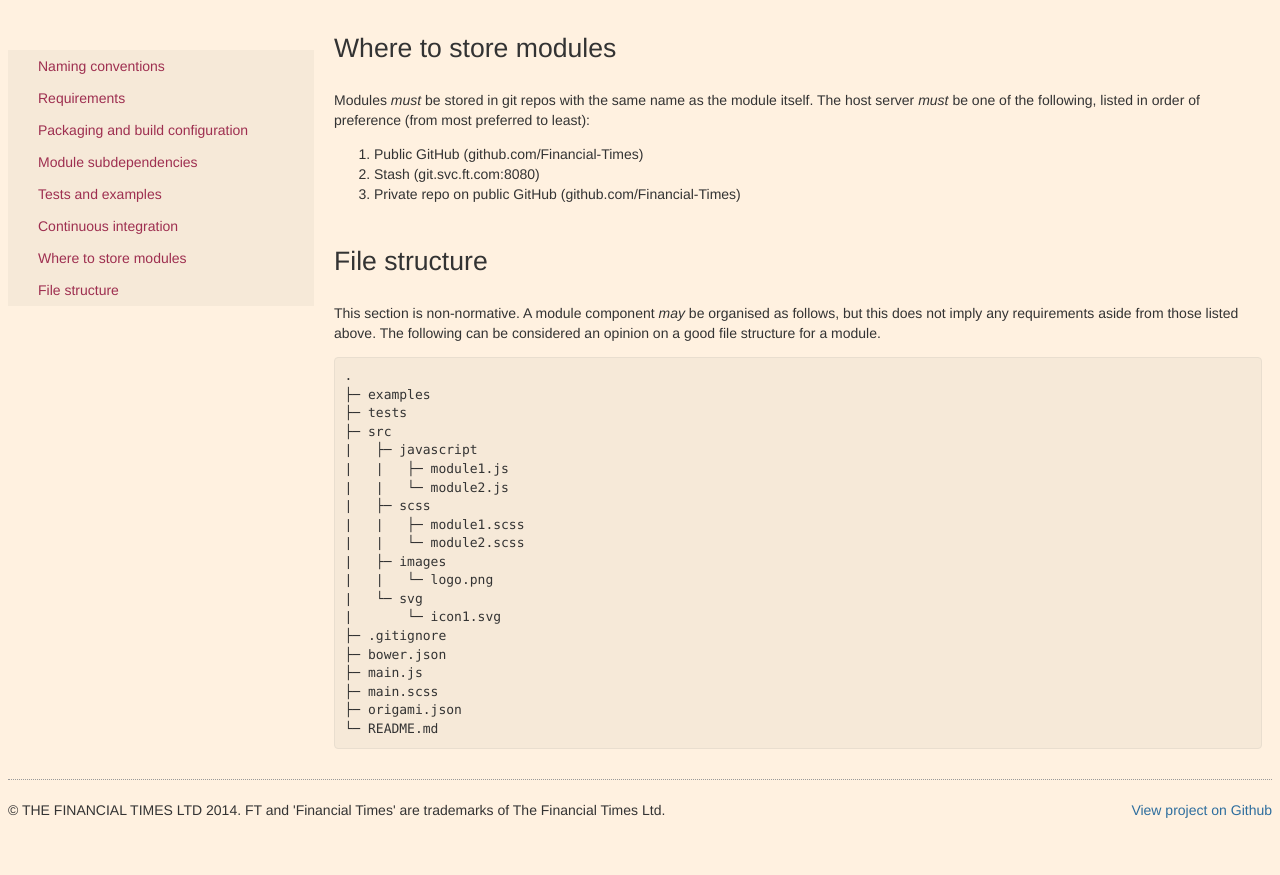
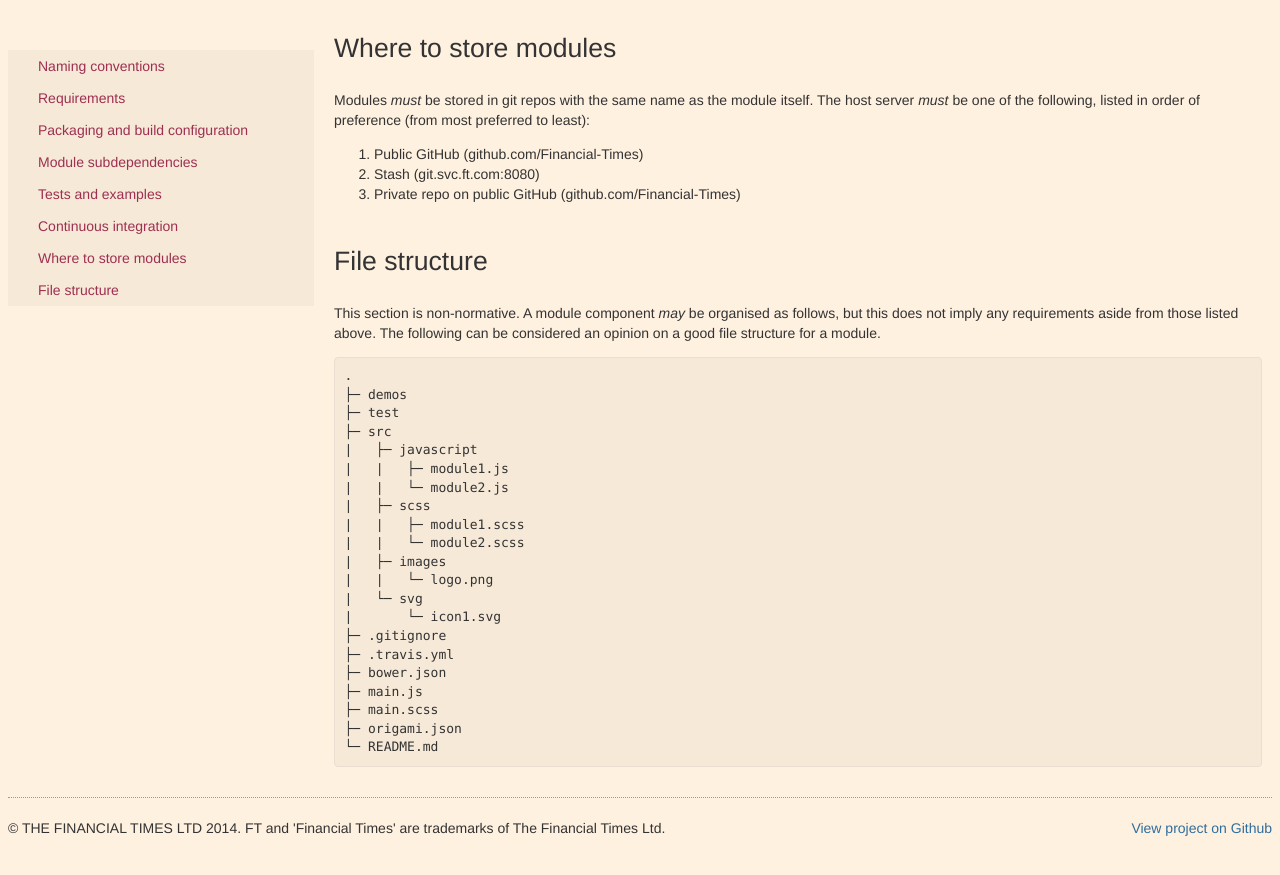
Before and after one commit to Financial-Times/ft-origami, a Jekyll site: the page built from docs/component-spec/modules.md, in a window 1280 px wide and 900 px high, scrolled down 3417 px. Shown: the top 875 px of the window. Built offline with Jekyll 4.4.1, drawn with Linux system fonts in a browser that asks for light colours.

Commit message:
Update guidance for demos

```diff
--- a/docs/component-spec/modules.md
+++ b/docs/component-spec/modules.md
@@ -152,8 +152,8 @@ Modules *must* be stored in git repos with the same name as the module itself.
 This section is non-normative.  A module component *may* be organised as follows, but this does not imply any requirements aside from those listed above.  The following can be considered an opinion on a good file structure for a module.
 
 	.
-	├─ examples
-	├─ tests
+	├─ demos
+	├─ test
 	├─ src
 	|   ├─ javascript
 	|   |   ├─ module1.js
@@ -166,6 +166,7 @@ This section is non-normative.  A module component *may* be organised as follows
 	|   └─ svg
 	|       └─ icon1.svg
 	├─ .gitignore
+	├─ .travis.yml
 	├─ bower.json
 	├─ main.js
 	├─ main.scss
```
